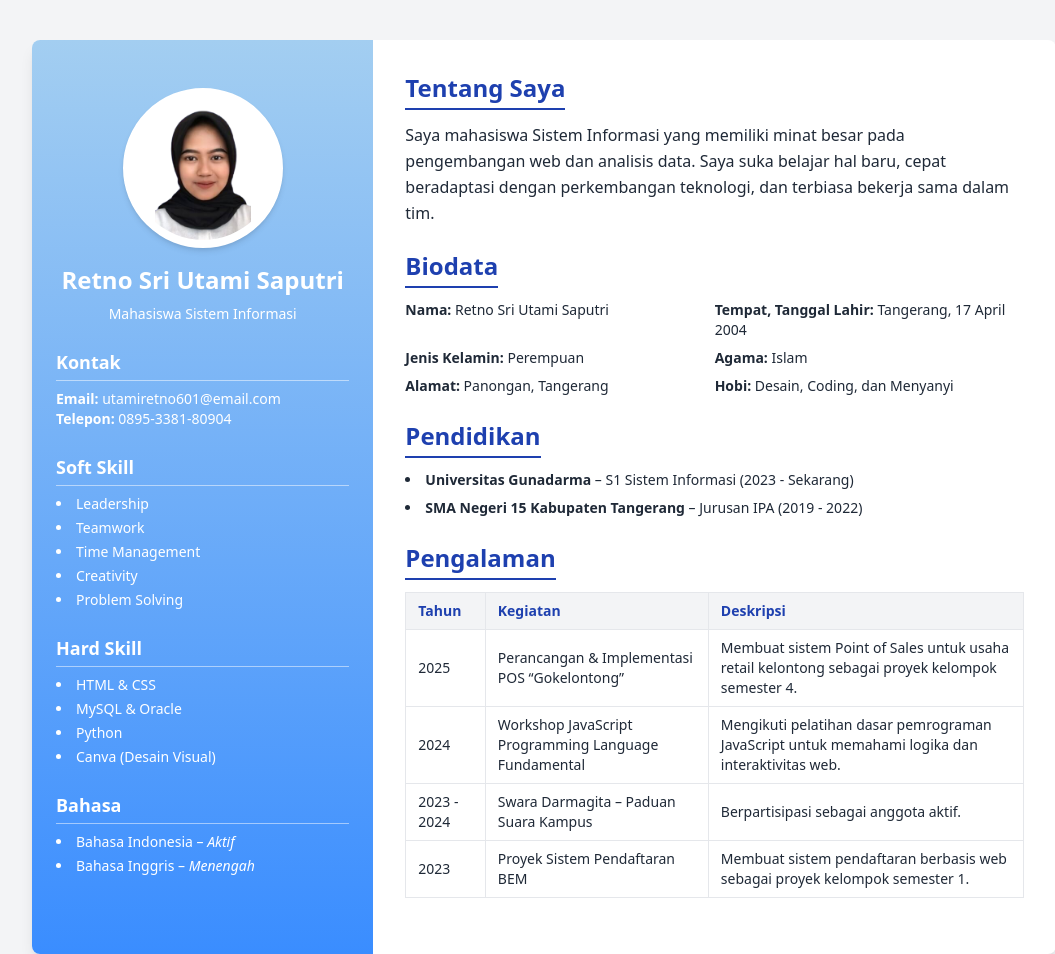
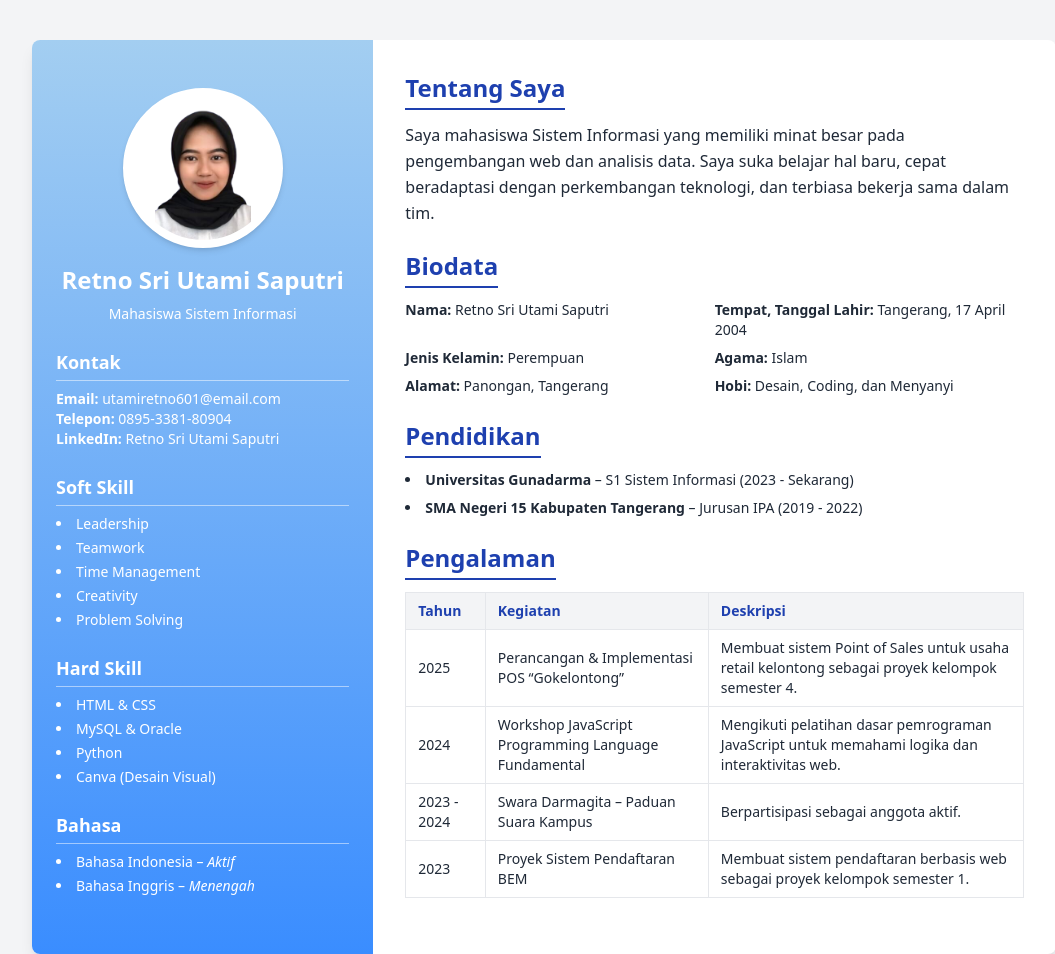
Before and after one commit to utamiretno/tugashtmlpbw, a plain HTML site: page tugashtmlpbw/index.html in a window 1280 px wide. Shown: the top 954 px of the page, without its empty margins (96-1151 px from the left). Drawn offline with nearby package versions, Linux system fonts and the light colour scheme.

Commit message:
update menambahkan LinkedIn

```diff
--- a/tugashtmlpbw/index.html
+++ b/tugashtmlpbw/index.html
@@ -23,6 +23,7 @@
           <h2 class="text-lg font-semibold border-b border-white/50 pb-1 mb-2">Kontak</h2>
           <p><strong>Email:</strong> utamiretno601@email.com</p>
           <p><strong>Telepon:</strong> 0895-3381-80904</p>
+          <p><strong>LinkedIn:</strong> Retno Sri Utami Saputri</p>
         </div>
 
         <!-- Soft Skills -->
```
